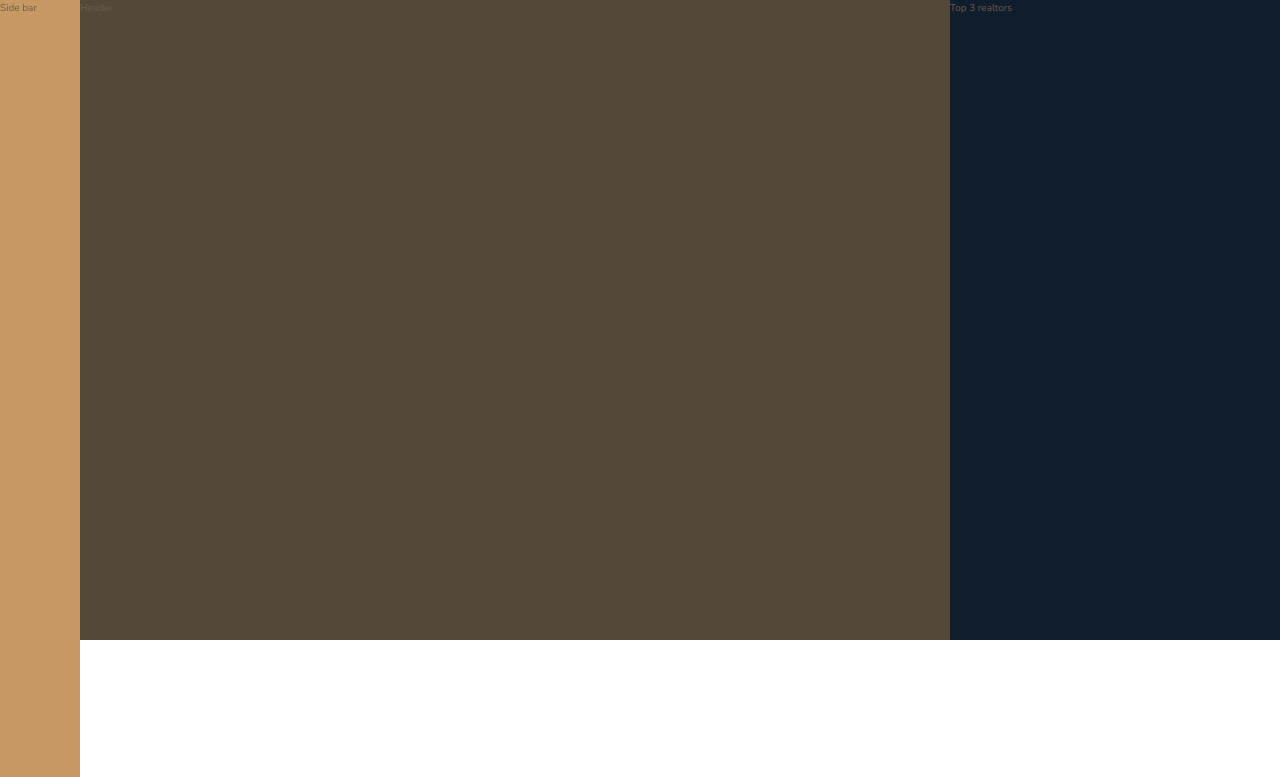
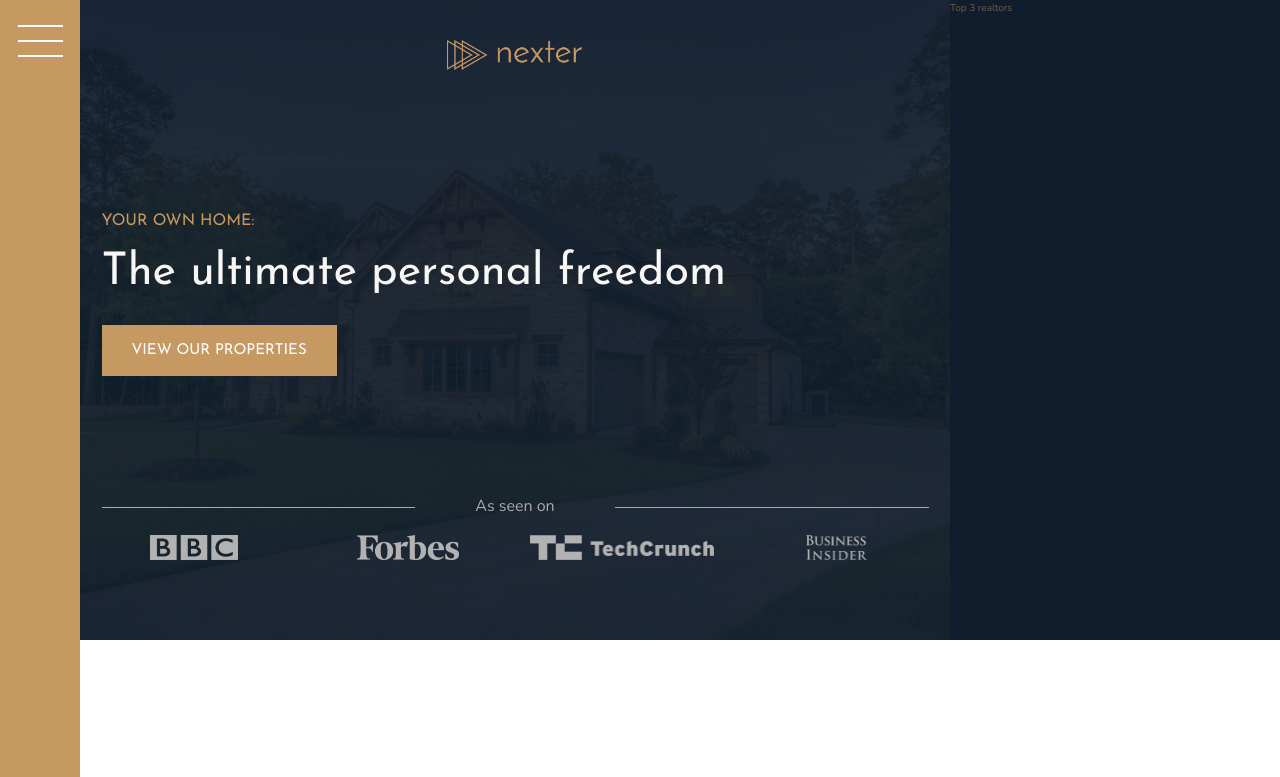
Before and after one commit to tuanluu0511/Nexter, a website: page index.html in a window 1280 px wide. Shown: the top 777 px of the page. Drawn offline with nearby package versions, Linux system fonts and the light colour scheme.

Commit message:
Build the header

```diff
--- a/index.html
+++ b/index.html
@@ -15,9 +15,25 @@
     <title>nexter &mdash; your home, your freedom</title>
   </head>
   <body class="container">
-    <div class="sidebar">Side bar</div>
+    <div class="sidebar">
+      <button class="nav-btn">
 
-    <header class="header">Header</header>
+      </button>
+    </div>
+
+    <header class="header">
+      <img src="img/logo.png" alt="Nexter logo" class="header__logo">
+      <h3 class="heading-3">Your own home:</h3>
+      <h1 class="heading-1">The ultimate personal freedom</h1>
+      <button class="btn header__btn">View our properties</button>
+      <div class="header__seenon-text">As seen on</div>
+      <div class="header__seenon-logos">
+        <img src="img/logo-bbc.png" alt="Seen on logo 1">
+        <img src="img/logo-forbes.png" alt="Seen on logo 2">
+        <img src="img/logo-techcrunch.png" alt="Seen on logo 3">
+        <img src="img/logo-bi.png" alt="Seen on logo 4">
+      </div>
+    </header>
 
     <div class="realtors">Top 3 realtors</div>
 
--- a/sass/_header.scss
+++ b/sass/_header.scss
@@ -1,4 +1,59 @@
 .header {
   background-color: $color-grey-dark-1;
   grid-column: full-start/col-end 6;
+  background-image: linear-gradient(
+      rgba($color-secondary, 0.93),
+      rgba($color-secondary, 0.93)
+    ),
+    url(../img/hero.jpeg);
+  background-size: cover;
+  background-position: center;
+  padding: 8rem;
+  padding-top: 4rem;
+
+  display: grid;
+  grid-template-rows: 1fr min-content 6rem 1fr;
+  grid-template-columns: max-content;
+  grid-row-gap: 1.5rem;
+  justify-content: center;
+
+  &__logo {
+    height: 3rem;
+    justify-self: center;
+  }
+
+  &__btn {
+    align-self: start;
+    justify-self: start;
+  }
+
+  &__seenon-text {
+    display: grid;
+    grid-template-columns: 1fr max-content 1fr;
+    grid-column-gap: 6rem;
+    align-items: center;
+
+    color: $color-grey-light-2;
+    font-size: 1.6rem;
+
+    &::before,
+    &::after {
+      content: '';
+      height: 1px;
+      display: block;
+      background-color: currentColor;
+    }
+  }
+
+  &__seenon-logos {
+    display: grid;
+    grid-template-columns: repeat(4, 1fr);
+    grid-column-gap: 3rem;
+    justify-items: center;
+
+    img {
+      height: 2.5rem;
+      filter: brightness(70%);
+    }
+  }
 }
--- a/sass/_sidebar.scss
+++ b/sass/_sidebar.scss
@@ -2,4 +2,34 @@
   background-color: $color-primary;
   grid-column: sidebar-start/sidebar-end;
   grid-row: 1/-1;
+
+  display: flex;
+  justify-content: center;
 }
+
+.nav-btn {
+  border: none;
+  border-radius: 0;
+  margin-top: 4rem;
+
+  background-color: #fff;
+  height: 2px;
+  width: 4.5rem;
+
+  &::before,
+  &::after {
+    content: '';
+    display: block;
+    background-color: #fff;
+    height: 2px;
+    width: 4.5rem;
+  }
+
+  &::before {
+    transform: translateY(-1.5rem);
+  }
+
+  &::after {
+    transform: translateY(1.3rem);
+  }
+}
--- a/sass/_typography.scss
+++ b/sass/_typography.scss
@@ -5,6 +5,9 @@
 
 .heading-1 {
   @extend %heading;
+  font-size: 4.5rem;
+  color: $color-grey-light-1;
+  line-height: 1;
 }
 .heading-2 {
   @extend %heading;
```
Also changed, not shown: css/style.css.
